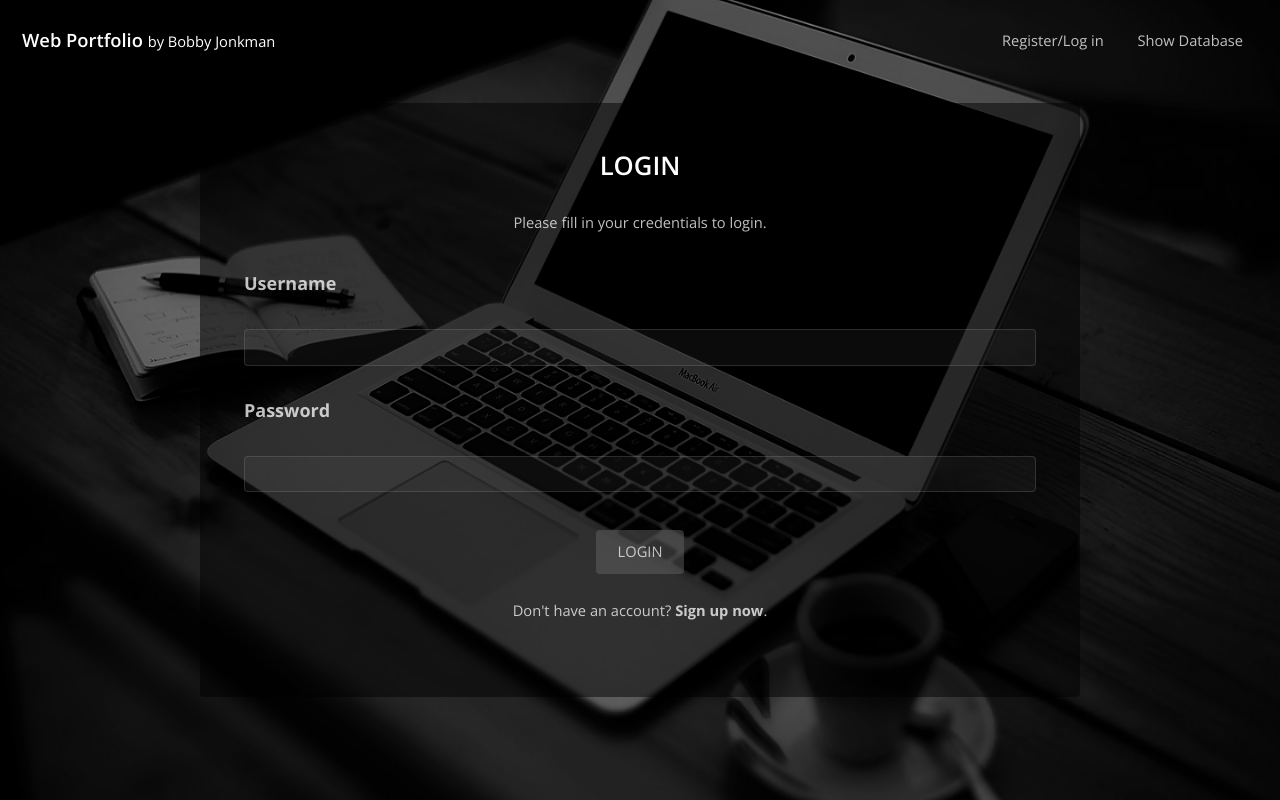
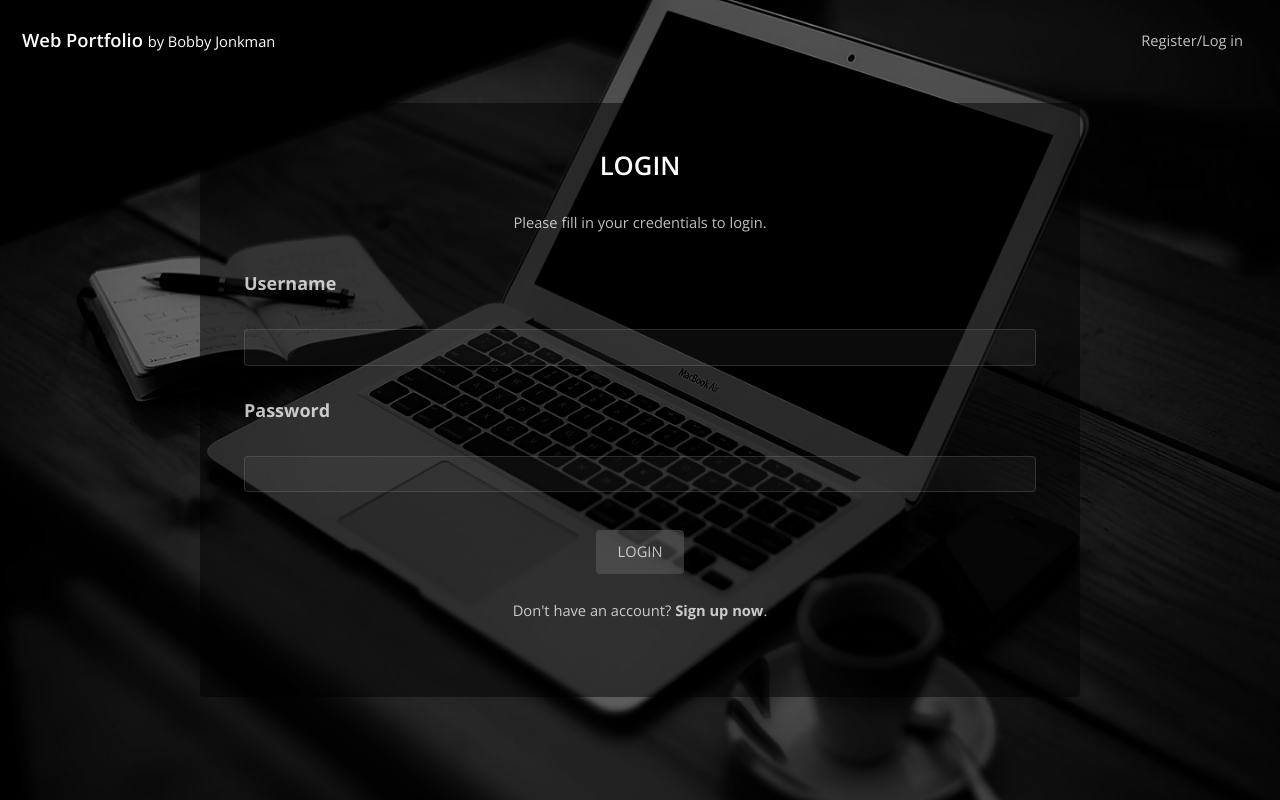
Before and after one commit to b0bbydev/web-portfolio, a PHP site: page /login_page.php in a window 1280 px wide. Run offline with PHP 8.4, Linux system fonts and the light colour scheme; a stand-in replaces the project's code that opens the database connection.

Commit message:
changed show database page to only show when logged in

```diff
--- a/partials/header.php
+++ b/partials/header.php
@@ -14,12 +14,10 @@
                      ';
         } else {
             echo '<a href="../includes/logout.php">Log Out</a>
-                      <a href="../reset_pass_page.php">Reset Password</a>
-                     ';
+                  <a href="../reset_pass_page.php">Reset Password</a>
+                  <a href="../showdb_page.php">Show Database</a>
+                 ';
         }// end of if-else.
         ?>
-
-        <!-- Always show the database page. -->
-        <a href="../showdb_page.php">Show Database</a>
     </div>
 </header>
```
